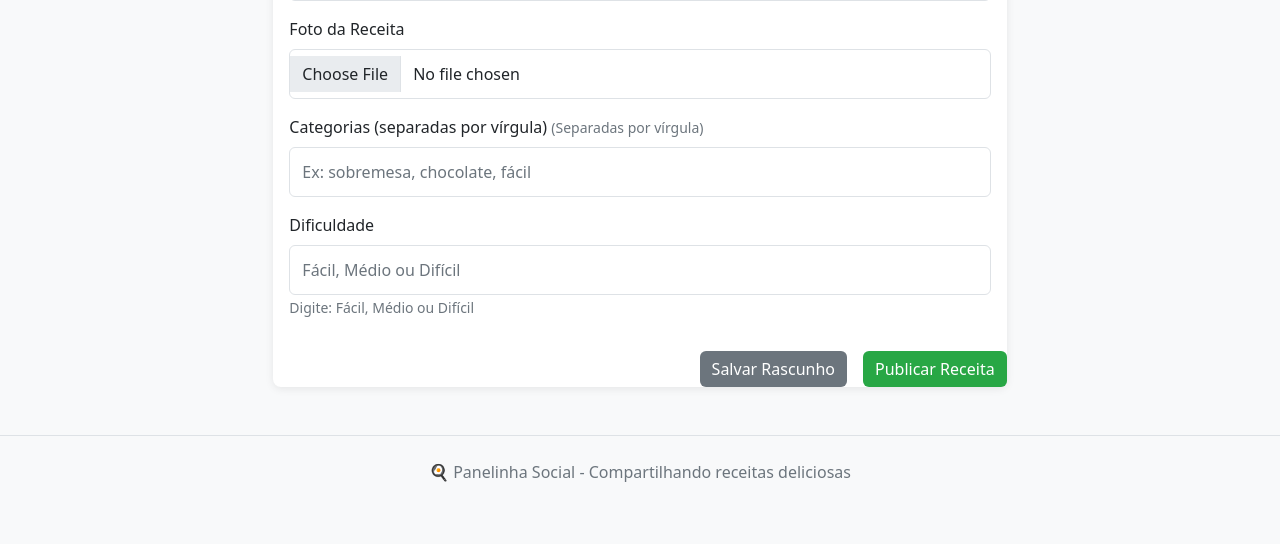
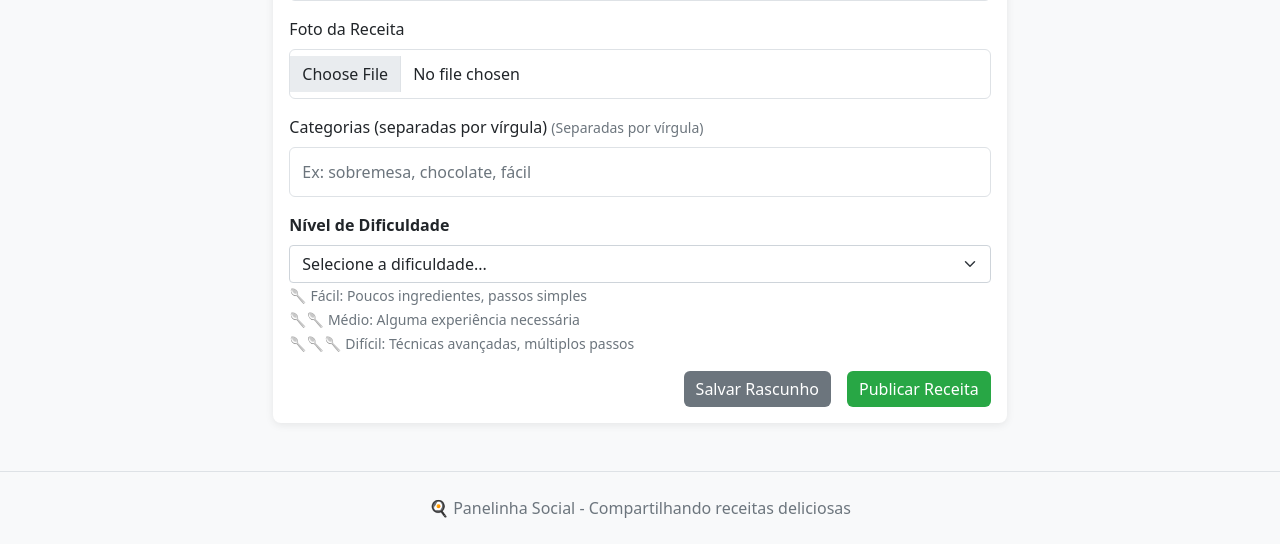
Before and after one commit to AlineMomm/panelinha_social, a Flask app: page /recipe/new in a window 1280 px wide. Shown: the part 808-1352 px from the top of the page. Before the commit the page ends 1290 px from the top, so only its background shows below. Run offline with Flask 3, Linux system fonts and the light colour scheme; the visitor is signed in with stand-in values (Sample User, id 1); some libraries are stand-ins or nearby versions.

Commit message:
alterações simples

```diff
--- a/app.py
+++ b/app.py
@@ -458,10 +458,17 @@ class RecipeForm(FlaskForm):
     image = FileField('Foto da Receita', validators=[FileAllowed(['jpg', 'jpeg', 'png', 'gif'])])
     categories = StringField('Categorias (separadas por vírgula)')
 
-    # Versão alternativa se SelectField não funcionar
-    difficulty = StringField('Dificuldade',
-                           validators=[DataRequired()],
-                           render_kw={"placeholder": "Fácil, Médio ou Difícil"})
+    # CAMPO DE SELEÇÃO CORRIGIDO
+    difficulty = SelectField(
+        'Nível de Dificuldade',
+        choices=[
+            ('', 'Selecione a dificuldade...'),
+            ('Fácil', 'Fácil'),
+            ('Médio', 'Médio'),
+            ('Difícil', 'Difícil')
+        ],
+        validators=[DataRequired(message='Por favor, selecione o nível de dificuldade')]
+    )
 
     submit = SubmitField('Publicar Receita')
     save_draft = SubmitField('Salvar Rascunho')
--- a/templates/new_recipe.html
+++ b/templates/new_recipe.html
@@ -96,21 +96,25 @@
                         {% endif %}
                     </div>
 
-                    <div class="mb-3">
-                    {{ form.difficulty.label(class="form-label") }}
+                  <!-- Dificuldade - Campo de Seleção -->
+                <div class="mb-3">
+                    {{ form.difficulty.label(class="form-label fw-bold") }}
                     {% if form.difficulty.errors %}
-                        {{ form.difficulty(class="form-control is-invalid") }}
+                        {{ form.difficulty(class="form-select is-invalid") }}
                         <div class="invalid-feedback">
                             {% for error in form.difficulty.errors %}
                                 <span>{{ error }}</span>
                             {% endfor %}
                         </div>
                     {% else %}
-                        {{ form.difficulty(class="form-control") }}
+                        {{ form.difficulty(class="form-select") }}
                     {% endif %}
-                    <small class="text-muted">Digite: Fácil, Médio ou Difícil</small>
-</div>
-                    </div>
+                    <small class="text-muted">
+                        🥄 Fácil: Poucos ingredientes, passos simples<br>
+                        🥄🥄 Médio: Alguma experiência necessária<br>
+                        🥄🥄🥄 Difícil: Técnicas avançadas, múltiplos passos
+                    </small>
+                </div>
 
                     <div class="d-grid gap-2 d-md-flex justify-content-md-end">
                         {{ form.save_draft(class="btn btn-secondary me-md-2") }}
```
Also changed, not shown: templates/recipe_detail.html (+11 -7 lines), instance/panelinha.db, static/uploads/recipe_20251110_231407_suffle.jpg (added).
